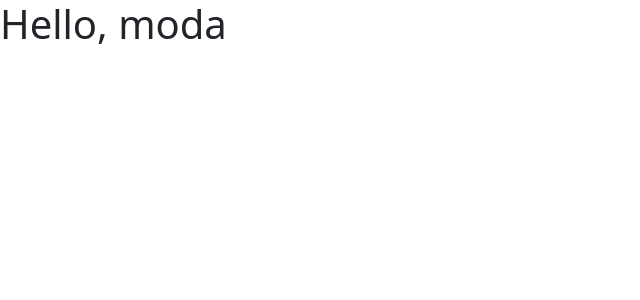
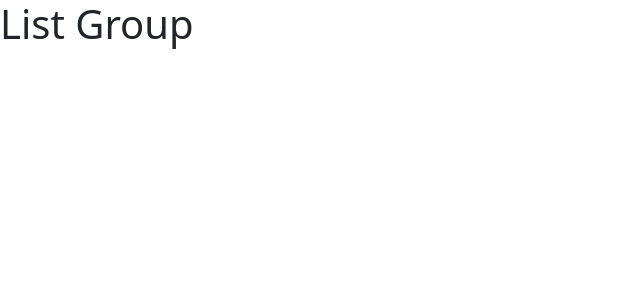
Before and after one commit to MarkRyuo/first_app, a React (Vite) app: page / in a window 1280 px wide. Shown: the top 300 px of the page, without its empty margins (0-640 px from the left). Built offline with nearby package versions, Linux system fonts and the light colour scheme.

Commit message:
update here

```diff
--- a/src/App.tsx
+++ b/src/App.tsx
@@ -1,8 +1,8 @@
-import Message from './Message'
-
+// import Message from './Message'
+import ListGroup from "./components/ListGroup";
 
 function App(){
-  return <div><Message/></div>
+  return <div><ListGroup/></div>
 }
 
 export default App ;
```
